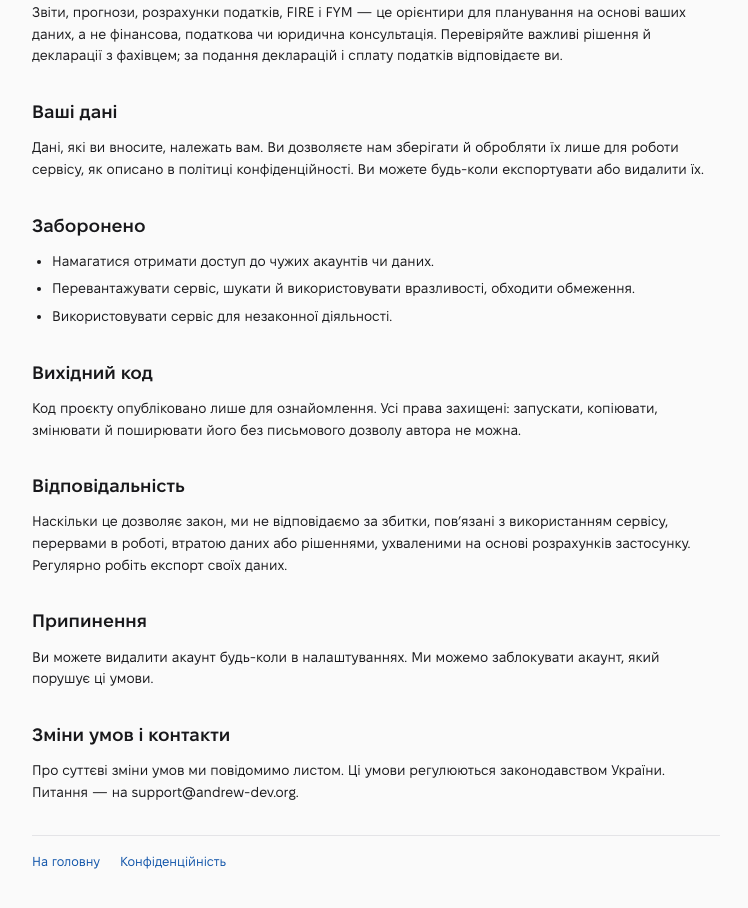
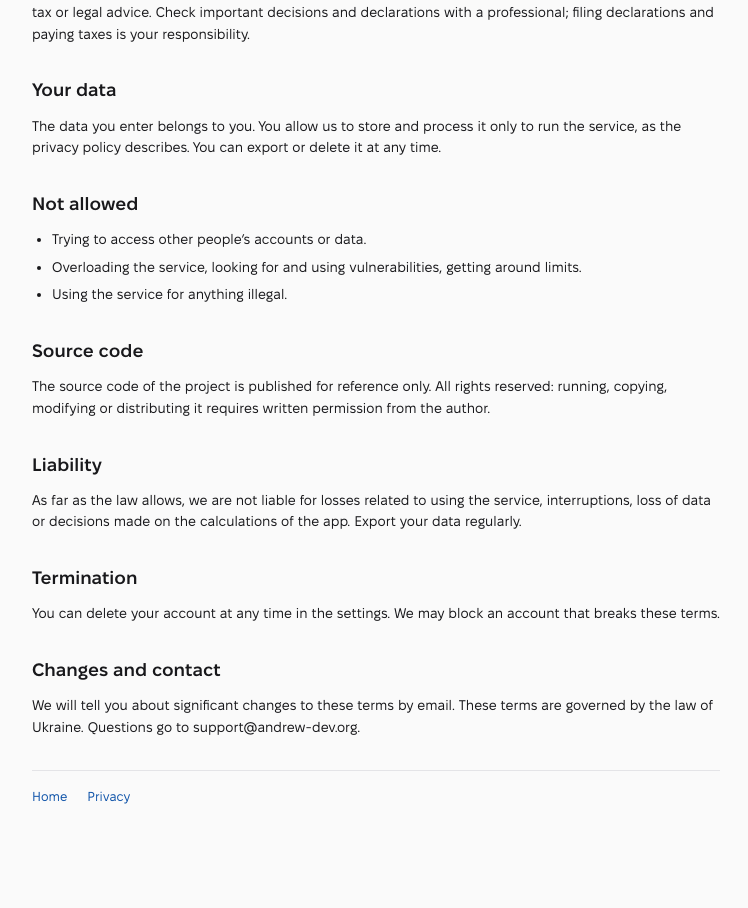
Before and after one commit to Andrej5768/WebWalletClient, a React (Vite) app: page /terms in a window 1280 px wide. Shown: the part 612-1520 px from the top of the page, without its empty margins (264-1012 px from the left). After the commit the page ends 1498 px from the top, so only its background shows below. Built offline with nearby package versions, Linux system fonts and the light colour scheme; no server answers; what openapi-fetch would draw is missing.

Commit message:
Put the home page into index.html for visitors without JavaScript and pick the language of the browser

```diff
--- a/index.html
+++ b/index.html
@@ -6,7 +6,12 @@
     <meta name="viewport" content="width=device-width, initial-scale=1.0" />
     <meta name="color-scheme" content="light dark" />
     <meta name="referrer" content="same-origin" />
-    <title>WebWallet</title>
+    <title>WebWallet — personal finance, investments and taxes</title>
+    <meta
+      name="description"
+      content="WebWallet: track money in several banks and currencies, envelope budgeting, investment portfolio analytics and Ukrainian taxes in one place."
+    />
+    <script src="/boot.js"></script>
   </head>
   <body>
     <div id="root"></div>
--- a/playwright.config.ts
+++ b/playwright.config.ts
@@ -9,8 +9,10 @@ export default defineConfig({
   use: {
     baseURL: 'http://localhost:4173',
     trace: 'retain-on-failure',
+    // The app picks the language of the browser; the tests read the Ukrainian interface
+    locale: 'uk-UA',
   },
-  projects: [{ name: 'chromium', use: { ...devices['Desktop Chrome'] } }],
+  projects: [{ name: 'chromium', use: { ...devices['Desktop Chrome'], locale: 'uk-UA' } }],
   webServer: {
     command: 'npm run build && npm run preview -- --port 4173 --strictPort',
     url: 'http://localhost:4173',
--- /dev/null
+++ b/public/boot.js
@@ -0,0 +1,7 @@
+// Runs before the page is shown: a browser that has signed in before skips the static home page in index.html,
+// which is there for crawlers and first visits, so that it does not flash before the app starts.
+try {
+  if (localStorage.getItem('ww-returning') === '1') document.documentElement.classList.add('ww-returning');
+} catch {
+  // Storage can be unavailable (private mode); the static page then shows until the app starts.
+}
--- a/src/auth/AuthProvider.tsx
+++ b/src/auth/AuthProvider.tsx
@@ -34,6 +34,12 @@ export function AuthProvider({ children }: { children: ReactNode }) {
   const statusRef = useRef(status);
   useEffect(() => {
     statusRef.current = status;
+    // /boot.js hides the static home page of index.html for a browser that has signed in
+    try {
+      if (status === 'signedIn') localStorage.setItem('ww-returning', '1');
+    } catch {
+      // Storage can be unavailable (private mode)
+    }
   }, [status]);
 
   /** Loads the profile with the current access token; signs out when that is not possible. */
--- a/src/i18n/index.ts
+++ b/src/i18n/index.ts
@@ -38,9 +38,11 @@ function initialLanguage(): Language {
     const saved = localStorage.getItem(storageKey);
     if (saved === 'uk' || saved === 'en') return saved;
   } catch {
-    // Storage can be unavailable (private mode); fall back to Ukrainian.
+    // Storage can be unavailable (private mode); then the language of the browser decides.
   }
-  return 'uk';
+  // Ukrainian for Ukrainian browsers, English for the rest of the world
+  const browser = typeof navigator === 'undefined' ? [] : (navigator.languages ?? [navigator.language]);
+  return browser.some((language) => language?.toLowerCase().startsWith('uk')) ? 'uk' : 'en';
 }
 
 void i18n.use(initReactI18next).init({
--- a/src/landing/LandingPage.tsx
+++ b/src/landing/LandingPage.tsx
@@ -325,6 +325,15 @@ export function LandingPage() {
           </div>
         </section>
 
+        <section className={`${classes.section} ${classes.surface}`}>
+          <div className={classes.container}>
+            <div className={classes.sectionHead} style={{ marginBottom: 0 }}>
+              <Title order={2}>{t('landing.google.title')}</Title>
+              <Text c="dimmed">{t('landing.google.text')}</Text>
+            </div>
+          </div>
+        </section>
+
         <section id="source" className={classes.section}>
           <div className={`${classes.container} ${classes.split}`}>
             <Stack gap={12}>
--- a/src/landing/locales/en.json
+++ b/src/landing/locales/en.json
@@ -71,7 +71,7 @@
       },
       "privacy": {
         "title": "Privacy",
-        "text": "Bank tokens are encrypted in the database. No ads, analytics or third-party scripts on the pages."
+        "text": "Bank tokens are encrypted in the database. No ads, analytics or third-party scripts on the pages. Sign-in with Google is used only to identify you."
       }
     },
     "independence": {
@@ -107,6 +107,10 @@
         "caption": "Example. The calculations are a guide for planning, not financial advice."
       }
     },
+    "google": {
+      "title": "Sign-in with Google",
+      "text": "WebWallet uses Google only to sign you in: with the openid, email and profile permissions it receives your name and email address and nothing else. Google user data is never used for advertising, never sold, and never used to train or run AI models or to generate any content."
+    },
     "source": {
       "title": "Source code",
       "text": "The code of the project is published: a Spring Boot server and a React web client. You can read it and check how your data is stored.",
--- a/src/landing/locales/uk.json
+++ b/src/landing/locales/uk.json
@@ -71,7 +71,7 @@
       },
       "privacy": {
         "title": "Приватність",
-        "text": "Токени банків зашифровані в базі. Жодної реклами, аналітики чи сторонніх скриптів на сторінках."
+        "text": "Токени банків зашифровані в базі. Жодної реклами, аналітики чи сторонніх скриптів на сторінках. Вхід через Google — лише для того, щоб упізнати вас."
       }
     },
     "independence": {
@@ -107,6 +107,10 @@
         "caption": "Приклад. Розрахунки — орієнтир для планування, а не фінансова порада."
       }
     },
+    "google": {
+      "title": "Вхід через Google",
+      "text": "WebWallet використовує Google лише для входу: з дозволами openid, email і profile він отримує ваше ім’я та адресу пошти — і нічого більше. Дані з Google ніколи не використовуються для реклами, не продаються і не використовуються для навчання чи роботи моделей штучного інтелекту або створення будь-якого контенту."
+    },
     "source": {
       "title": "Вихідний код",
       "text": "Код проєкту опубліковано: сервер на Spring Boot і вебклієнт на React. Його можна читати й перевіряти, як зберігаються ваші дані.",
--- /dev/null
+++ b/src/landing/staticHome.ts
@@ -0,0 +1,71 @@
+import en from './locales/en.json';
+
+// The home page as plain HTML inside index.html, in English: crawlers that run no JavaScript (the Google OAuth
+// verification among them) read what the app is about without signing in. The app replaces it when it starts;
+// /boot.js hides it right away for people who have signed in before, so they do not see it flash.
+
+const escape = (text: string) =>
+  text.replace(/&/g, '&amp;').replace(/</g, '&lt;').replace(/>/g, '&gt;').replace(/"/g, '&quot;');
+
+const l = en.landing;
+
+const card = (title: string, text: string) => `<li><h3>${escape(title)}</h3><p>${escape(text)}</p></li>`;
+
+const STYLE = `<style>
+html.ww-returning .ww-static { display: none; }
+.ww-static { max-width: 960px; margin: 0 auto; padding: 24px 20px 64px; font: 16px/1.6 system-ui, -apple-system, 'Segoe UI', sans-serif; color: #18181b; }
+.ww-static a { color: #0d52a8; }
+.ww-static header, .ww-static footer { display: flex; flex-wrap: wrap; gap: 16px; align-items: center; justify-content: space-between; }
+.ww-static h1 { font-size: 40px; line-height: 1.1; margin: 48px 0 16px; }
+.ww-static h2 { font-size: 26px; margin: 48px 0 8px; }
+.ww-static h3 { font-size: 17px; margin: 0 0 4px; }
+.ww-static ul.cards { list-style: none; padding: 0; display: grid; grid-template-columns: repeat(auto-fit, minmax(240px, 1fr)); gap: 16px; }
+.ww-static ul.cards li { border: 1px solid #e4e4e7; border-radius: 10px; padding: 16px; }
+.ww-static .lead { font-size: 19px; color: #52525b; }
+.ww-static footer { border-top: 1px solid #e4e4e7; margin-top: 48px; padding-top: 16px; font-size: 14px; }
+@media (prefers-color-scheme: dark) {
+  .ww-static { color: #e6e6e6; } .ww-static a { color: #7aaef2; } .ww-static .lead { color: #ababab; }
+  .ww-static ul.cards li, .ww-static footer { border-color: #45484a; }
+}
+</style>`;
+
+/** The markup to put inside the root element of index.html, and its style for the head. */
+export function staticHome(): { style: string; body: string } {
+  const features = [
+    'sync',
+    'categories',
+    'envelopes',
+    'planning',
+    'reports',
+    'investments',
+    'taxes',
+    'privacy',
+  ] as const;
+  const audience = ['banks', 'investors', 'fop'] as const;
+  const steps = ['tracking', 'fym', 'compound', 'fire'] as const;
+  const body = `<div class="ww-static" lang="en">
+<header><strong>WebWallet</strong><nav><a href="/login">${escape(l.signIn)}</a> · <a href="/register">${escape(l.register)}</a></nav></header>
+<main>
+<h1>WebWallet — ${escape(l.hero.title)}</h1>
+<p class="lead">${escape(l.hero.text)}</p>
+<p>WebWallet is a personal finance web app: you keep your accounts, transactions, budget, investments and Ukrainian taxes in one place and see reports and plans built from your own data. Signing in is needed only to work with your own data; this page and the <a href="/privacy">privacy policy</a> and <a href="/terms">terms of service</a> are open to everyone.</p>
+<h2>${escape(l.audience.title)}</h2>
+<p>${escape(l.audience.text)}</p>
+<ul class="cards">${audience.map((key) => card(l.audience[key].title, l.audience[key].text)).join('')}</ul>
+<h2>${escape(l.features.title)}</h2>
+<p>${escape(l.features.text)}</p>
+<ul class="cards">${features.map((key) => card(l.features[key].title, l.features[key].text)).join('')}</ul>
+<h2>${escape(l.independence.title)}</h2>
+<p>${escape(l.independence.text1)}</p>
+<p>${escape(l.independence.text2)}</p>
+<ul class="cards">${steps.map((key) => card(l.independence.steps[key].title, l.independence.steps[key].text)).join('')}</ul>
+<h2>${escape(l.google.title)}</h2>
+<p>${escape(l.google.text)}</p>
+<h2>${escape(l.source.title)}</h2>
+<p>${escape(l.source.text)}</p>
+<p>${escape(l.source.license)}</p>
+</main>
+<footer><span>© 2026 WebWallet · ${escape(l.footer)}</span><nav><a href="/privacy">Privacy policy</a> · <a href="/terms">Terms of service</a> · <a href="mailto:support@andrew-dev.org">support@andrew-dev.org</a></nav></footer>
+</div>`;
+  return { style: STYLE, body };
+}
--- a/tsconfig.node.json
+++ b/tsconfig.node.json
@@ -10,7 +10,8 @@
     "verbatimModuleSyntax": true,
     "skipLibCheck": true,
     "noEmit": true,
-    "allowImportingTsExtensions": true
+    "allowImportingTsExtensions": true,
+    "resolveJsonModule": true
   },
   "include": [
     "vite.config.ts",
@@ -18,6 +19,7 @@
     "playwright.config.ts",
     "e2e",
     "src/legal/content.ts",
-    "src/legal/staticPage.ts"
+    "src/legal/staticPage.ts",
+    "src/landing/staticHome.ts"
   ]
 }
--- a/vite.config.ts
+++ b/vite.config.ts
@@ -1,11 +1,20 @@
 import react from '@vitejs/plugin-react';
 import { defineConfig, type Plugin } from 'vite';
+import { staticHome } from './src/landing/staticHome.ts';
 import { legalPage } from './src/legal/staticPage.ts';
 
-/** privacy.html and terms.html next to index.html: the legal pages readable without JavaScript. */
+/**
+ * Pages readable without JavaScript: the home page inside index.html, privacy.html and terms.html next to it.
+ */
 const legalPages = (): Plugin => ({
   name: 'legal-pages',
   apply: 'build',
+  transformIndexHtml(html) {
+    const home = staticHome();
+    return html
+      .replace('</head>', `${home.style}\n</head>`)
+      .replace('<div id="root"></div>', `<div id="root">${home.body}</div>`);
+  },
   generateBundle() {
     for (const page of ['privacy', 'terms'] as const) {
       this.emitFile({ type: 'asset', fileName: `${page}.html`, source: legalPage(page) });
```
Also changed, not shown: 1 other file (tests, documents, lock files or other folders).
